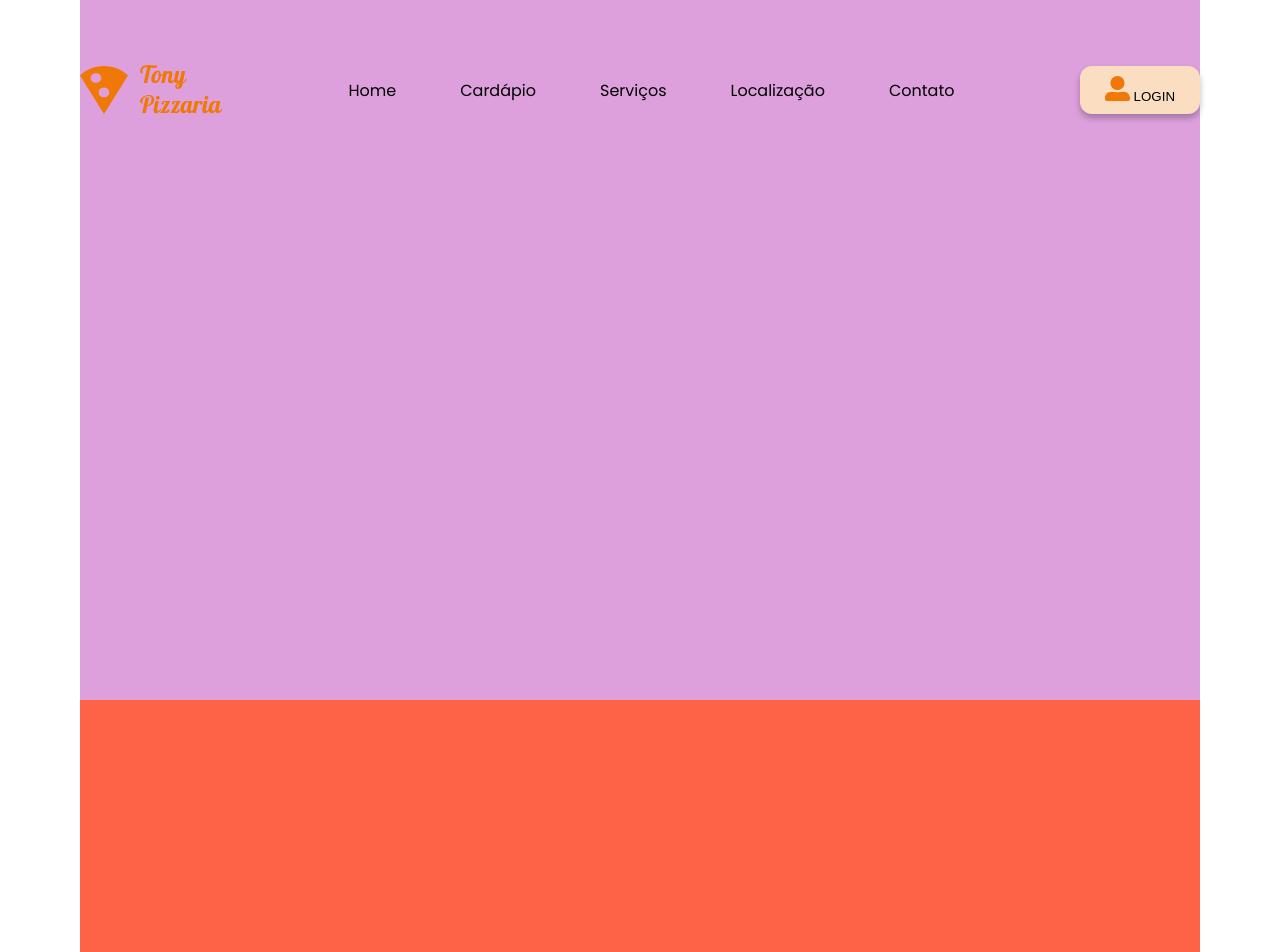
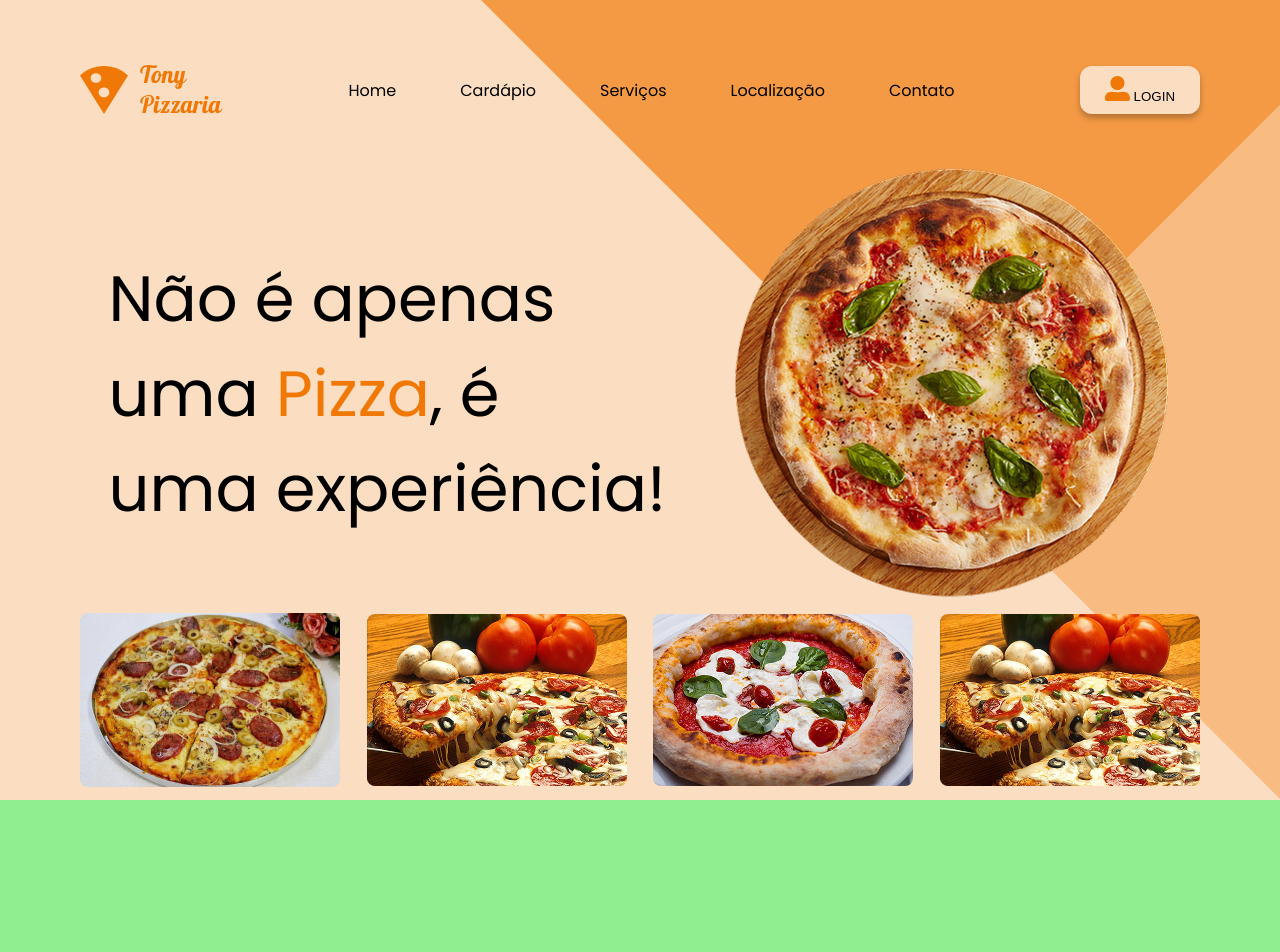
Before and after one commit to gpereiraaa/tony-pizzaria, a plain HTML site: page index.html in a window 1280 px wide. Shown: the top 952 px of the page. Drawn offline with Linux system fonts and the light colour scheme.

Commit message:
Home concluído

```diff
--- a/index.html
+++ b/index.html
@@ -34,7 +34,58 @@
             <span>LOGIN</span>
         </button>
     </header>
-    <main></main>
+    <main>
+        <section class="home">
+            <div class="hero">
+                <h2>Não é apenas uma <span>Pizza</span>, é uma experiência!</h2>
+                <img src="./img/pizza-home.png" alt="pizza">
+            </div>
+            <div class="container-pizza">
+                <div class="pizza">
+                    <div class="adicionar">+</div>
+                    <img src="./img/pizza1.png" alt="Pizza">
+                    <div class="animacao">
+                        <div class="container-info">
+                            <p>Pizza de calabresa com queijo</p>
+                            <span>R$ 16,00</span>
+                        </div>
+                    </div>
+                </div>
+                <div class="pizza">
+                    <div class="adicionar">+</div>
+                    <img src="./img/pizza2.png" alt="Pizza">
+                    <div class="animacao">
+                        <div class="container-info">
+                            <p>Pizza de calabresa com queijo</p>
+                            <span>R$ 16,00</span>
+                        </div>
+                    </div>
+                </div>
+                <div class="pizza">
+                    <div class="adicionar">+</div>
+                    <img src="./img/pizza3.png" alt="Pizza">
+                    <div class="animacao">
+                        <div class="container-info">
+                            <p>Pizza de calabresa com queijo</p>
+                            <span>R$ 16,00</span>
+                        </div>
+                    </div>
+                </div>
+                <div class="pizza">
+                    <div class="adicionar">+</div>
+                    <img src="./img/pizza2.png" alt="Pizza">
+                    <div class="animacao">
+                        <div class="container-info">
+                            <p>Pizza de calabresa com queijo</p>
+                            <span>R$ 16,00</span>
+                        </div>
+                    </div>
+                </div>
+            </div>
+        </section>
+        <section class="cardapio"></section>
+        <section class="servicos"></section>
+    </main>
     <footer></footer>
 
 </body>
--- a/style.css
+++ b/style.css
@@ -14,15 +14,17 @@ ul,ol,li{
     --primary-color: #F07807;
     --secundary-color: #FBDDC1;
     --default-shadow: 0 4px 6px #0004;
+    --default-padding: 0 80px;
 }
 
 body{
-    padding: 0 80px;
     font-family: "Poppins", sans-serif;
+    background-color: var(--secundary-color);
 }
 header{
+    padding: var(--default-padding);
+    width: 100%;
     height: 60px;
-    width: calc(100% - 160px);
     position: fixed;
     top: 60px;
     display: flex;
@@ -50,10 +52,116 @@ header button{
     border-radius: 12px;
     box-shadow: var(--default-shadow);
 }
-main{
-    height: 700px;
-    background-color: plum;
+
+section{
+    height: 100vh;
 }
+.home{
+    background-image: url(./img/background.svg);
+    background-repeat: no-repeat;
+    background-position: top right;
+    background-size: contain;
+    display: grid;
+    grid-template-rows: 3fr 1fr;
+}
+.hero{
+    display: flex;
+    justify-content: center;
+    align-items: end;
+    gap: 64px;
+}
+.hero h2{
+    font-size: 4rem;
+    width: 558px;
+    font-weight: 400;
+    margin-bottom: 64px;
+}
+.hero span{
+    color: var(--primary-color);
+}
+.container-pizza{
+    display: flex;
+    justify-content: space-between;
+    align-items: center;
+    padding: var(--default-padding);
+}
+.pizza{
+    position: relative;
+    display: flex;
+    border-radius: 12px;
+    background-color: yellow;
+}
+.adicionar{
+    position: absolute;
+    top: -18px;
+    right: -18px;
+    display: grid;
+    place-content: center;
+    height: 40px;
+    width: 40px;
+    background-color: var(--primary-color);
+    border: 4px solid white;
+    border-radius: 13px;
+    font-size   : 32px;
+    color: white;
+    opacity: 0;
+    transition: .5s;
+}
+.pizza:hover .adicionar{
+    opacity: 1;
+}
+.animacao{
+    position: absolute;
+    top: 0;
+    left: 0;
+    right: 0;
+    bottom: 0;
+    overflow: hidden;
+    border-radius: 12px;
+}
+.container-info{
+    justify-content: space-between;
+    position: absolute;
+    bottom: -36px;
+    display: flex;
+    padding: 0 12px;
+    width: 100%;
+    height: 36px;
+    background-color: #0008;
+    border-radius: 0 0 12px 12px;
+    transition: 0.5s;
+    align-items: center;
+
+}
+.pizza:hover .container-info{
+    bottom: 0;
+}
+
+.container-info p{
+    font-weight: 300;
+    width: 120px;
+    font-size: 12px;
+    color: white;
+}
+.container-info span{
+    display: grid;
+    place-content: center;
+    width: 57px;
+    height: 20px;
+    background-color: var(--primary-color);
+    font-size: 12px;
+    border-radius: 4px;
+    color: white;
+}
+
+.cardapio{
+    background-color: lightgreen;
+}
+.servicos{
+    background-color: lightpink;
+}
+
+
 footer{
     height: 525px;
     background-color: tomato;
```
Also changed, not shown: img/background.svg (added), img/pizza-home.png (added), img/pizza1.png (added), img/pizza2.png (added), img/pizza3.png (added), 1 other file.
